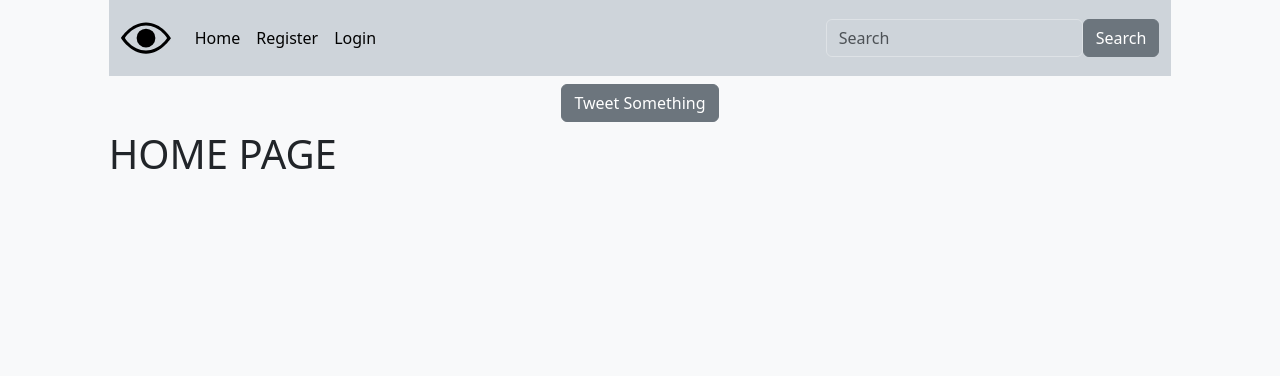
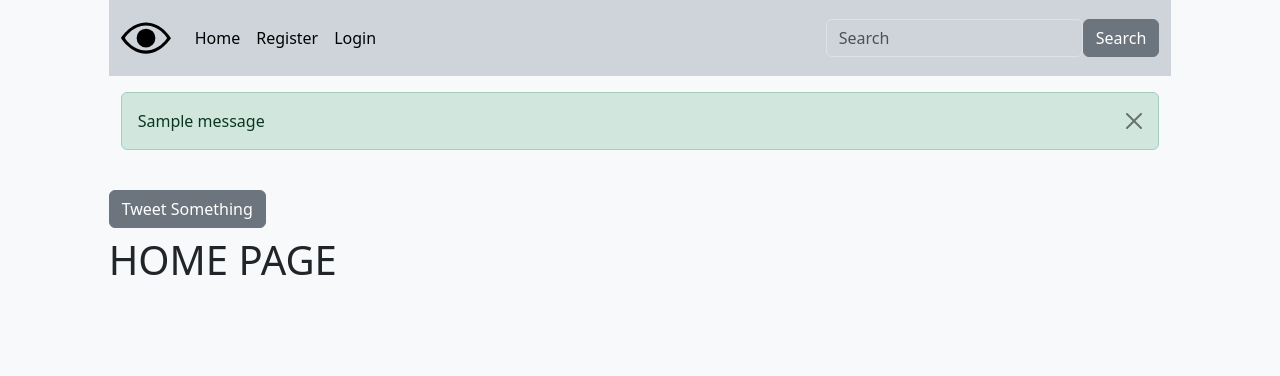
Before and after one commit to badgersky/social-media-app, a Django app: page / in a window 1280 px wide. Shown: the top 376 px of the page. Run offline with Django 4.2, Linux system fonts and the light colour scheme; tables that the repository leaves empty hold one stand-in row (values such as "Sample post"); one stand-in notice (Sample message) is shown; some libraries are stand-ins or nearby versions.

Commit message:
add messages to base.html

```diff
--- a/templates/base.html
+++ b/templates/base.html
@@ -25,7 +25,9 @@
     <div class="col-10 bg-lighte">
         {% include 'partials/nav.html' %}
 
-        <div class="mt-2 mb-2 d-flex justify-content-evenly">
+        {% include 'partials/messages.html' %}
+
+        <div class="mt-4 mb-2">
             <a href="{% url 'posts:create' %}">
                 <button class="btn btn-secondary">Tweet Something</button>
             </a>
--- /dev/null
+++ b/templates/partials/messages.html
@@ -0,0 +1,14 @@
+{% if messages %}
+    <div class="container mt-3">
+        <div class="row">
+            <div class="col">
+                {% for message in messages %}
+                    <div class="alert alert-{{ message.tags }} alert-dismissible fade show" role="alert">
+                        {{ message }}
+                        <button type="button" class="btn-close" data-bs-dismiss="alert" aria-label="Close"></button>
+                    </div>
+                {% endfor %}
+            </div>
+        </div>
+    </div>
+{% endif %}
```
